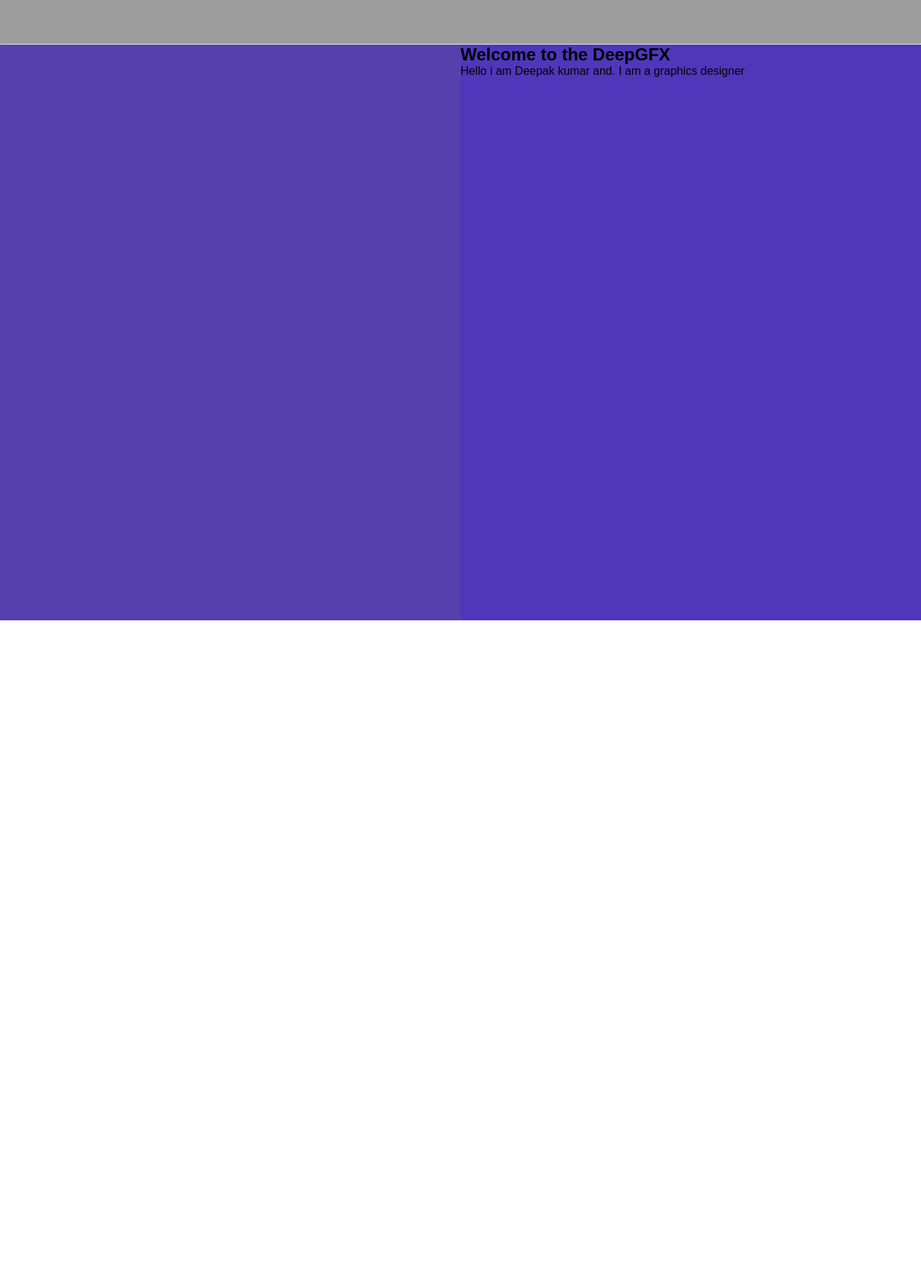
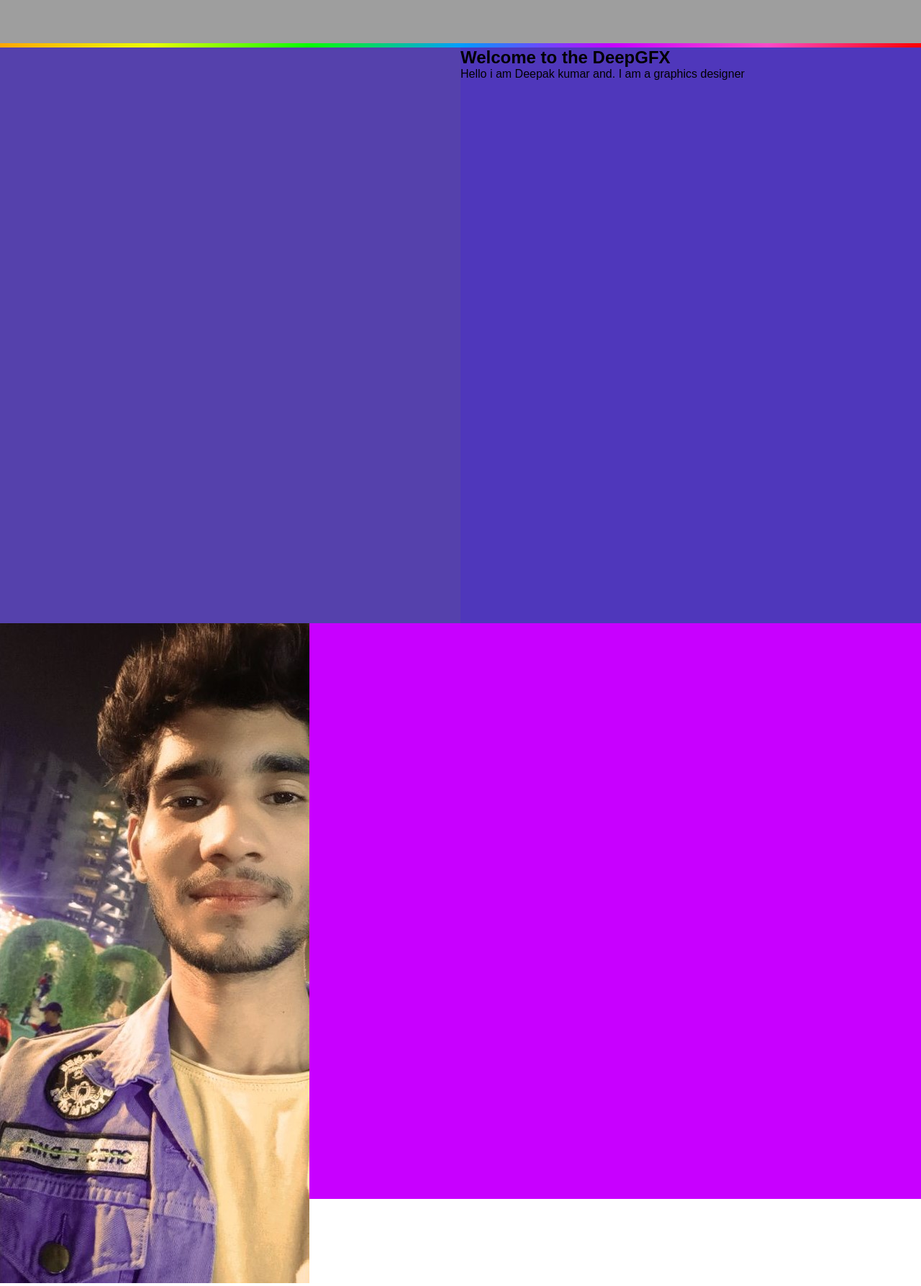
Before and after one commit to deepakkumar182002/Deepakkumar-Portfolio, a plain HTML site: page Home.html in a window 1280 px wide. Shown: the part 740-2527 px from the top of the page at 72% size. Before the commit the page ends 1602 px from the top, so only its background shows below. Drawn offline with nearby package versions, Linux system fonts and the light colour scheme; grey boxes are pictures that could not be loaded.

Commit message:
commit for deploy portfolio on netlify

```diff
--- a/Home.css
+++ b/Home.css
@@ -126,6 +126,14 @@ a span#logo{
     height: 100vh;
     width: 800px;
 }
+hr{
+    height: 6px;
+    border: none;
+    outline: none;
+    background: linear-gradient(to right,#ffa600, #eaff00,#09ff00,#009dff,#c800ff,#fe4ac8,#ff0000);
+    /* background: radial-gradient(#eaff00,#80ff00,#009dff,#c800ff); */
+    /* background: grad; */
+}
 .bottum-center-part{
     position: relative;
     height: 100vh;
@@ -147,3 +155,8 @@ a span#logo{
     height: 100vh;
     width: 800px;
 }
+.firts-Section{
+    width: 100%;
+    height: 100vh;
+    background: #c800ff;
+}
--- a/Home.html
+++ b/Home.html
@@ -39,6 +39,11 @@
             <p>Hello i am Deepak kumar and. I am a graphics designer</p>
           </div>
         </section>
+        <section class="firts-Section">
+          <div class="image">
+            <img src="/images/Deepak photo.jpg" alt="Deepak">
+          </div>
+        </section>
     </div>
   </body>
 </html>
```
Also changed, not shown: images/Deepak photo.jpg (added).
